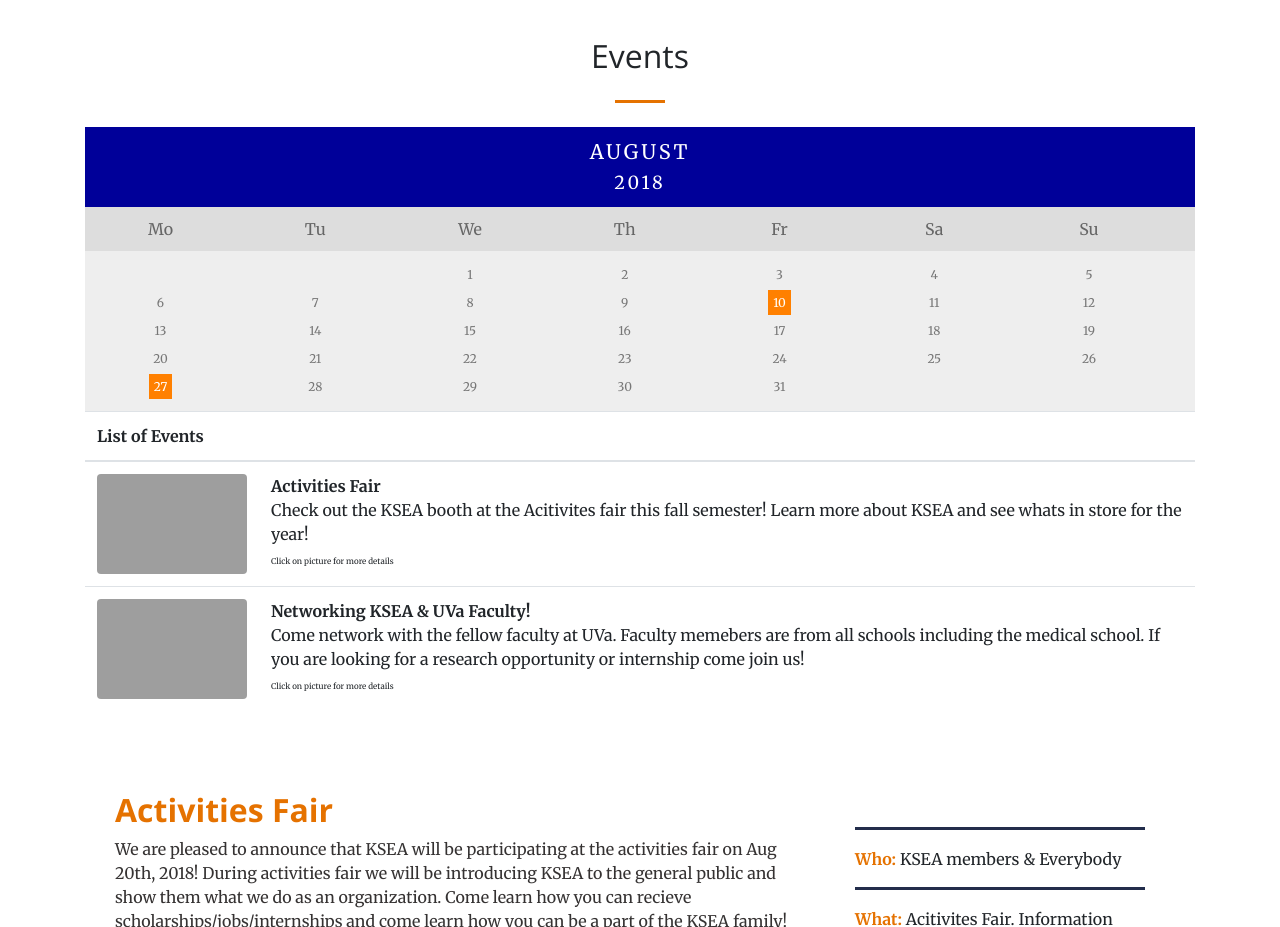
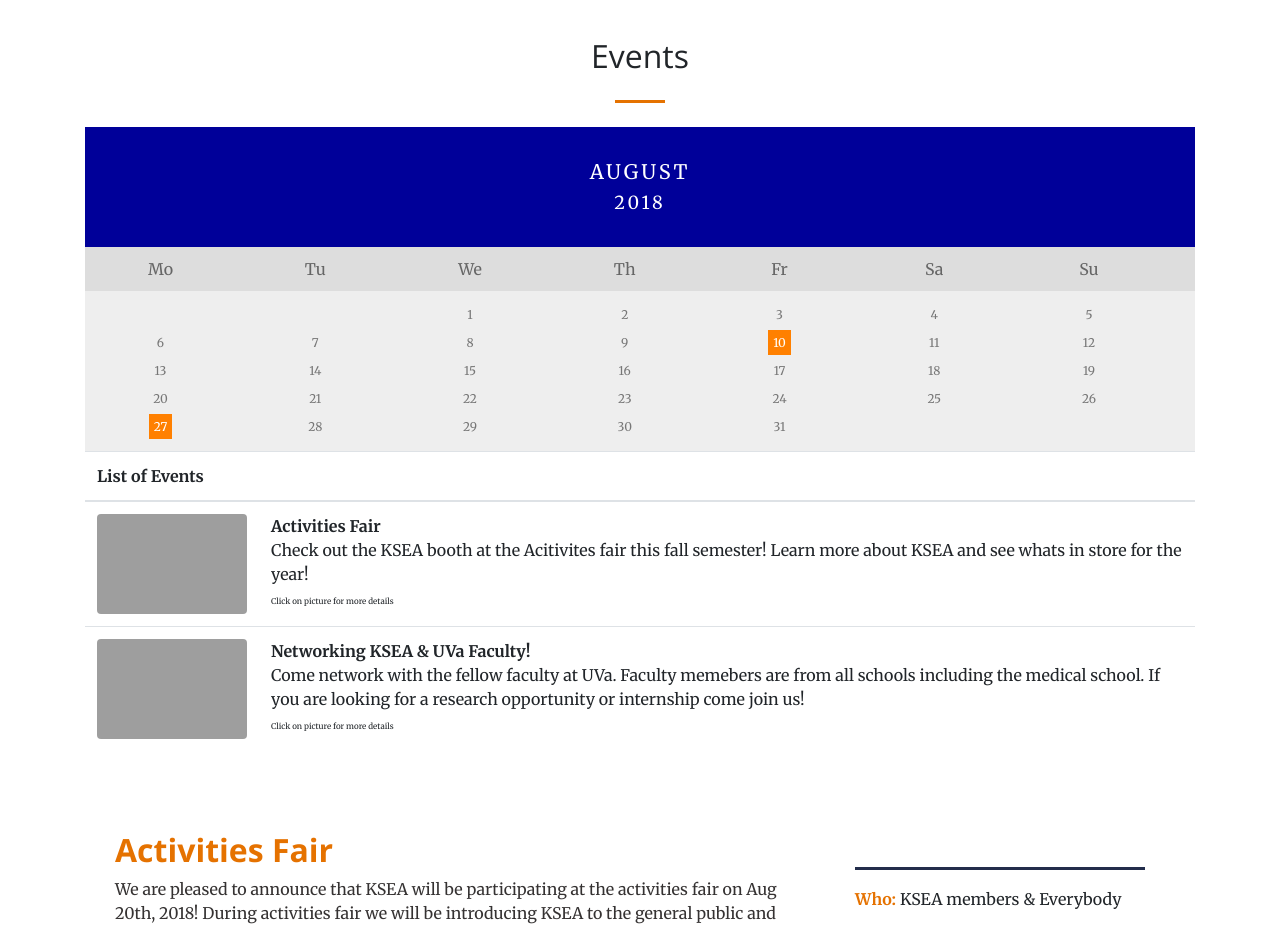
Before and after one commit to kseauva/kseauva.github.io, a plain HTML site: page index.html in a window 1280 px wide. Shown: the part 2060-2987 px from the top of the page. Drawn offline with nearby package versions, Linux system fonts and the light colour scheme; grey boxes are pictures that could not be loaded.

Commit message:
larger month

```diff
--- a/index.html
+++ b/index.html
@@ -80,7 +80,7 @@
     color: white;
 }
 .month {
-            padding: 10px 10px;
+            padding: 30px 30px;
             width: 100%;
             background: #000099;
             text-align: center;
@@ -308,7 +308,7 @@
       </div>
       <div class="container">
         <div class="month">
-            <ul>
+            <ul style="list-style: none">
             <li>
             August<br>
             <span style="font-size:18px">2018</span>
```
